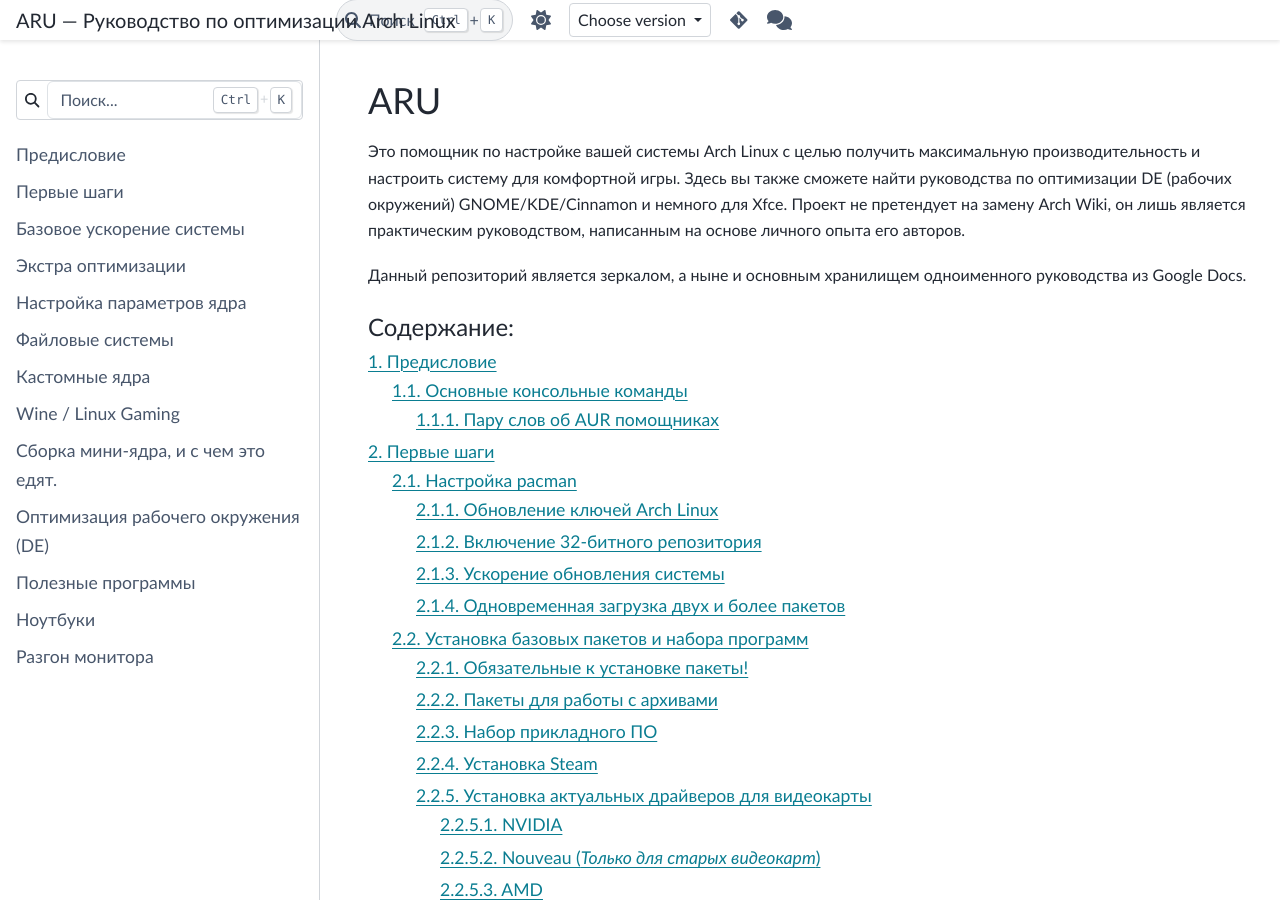
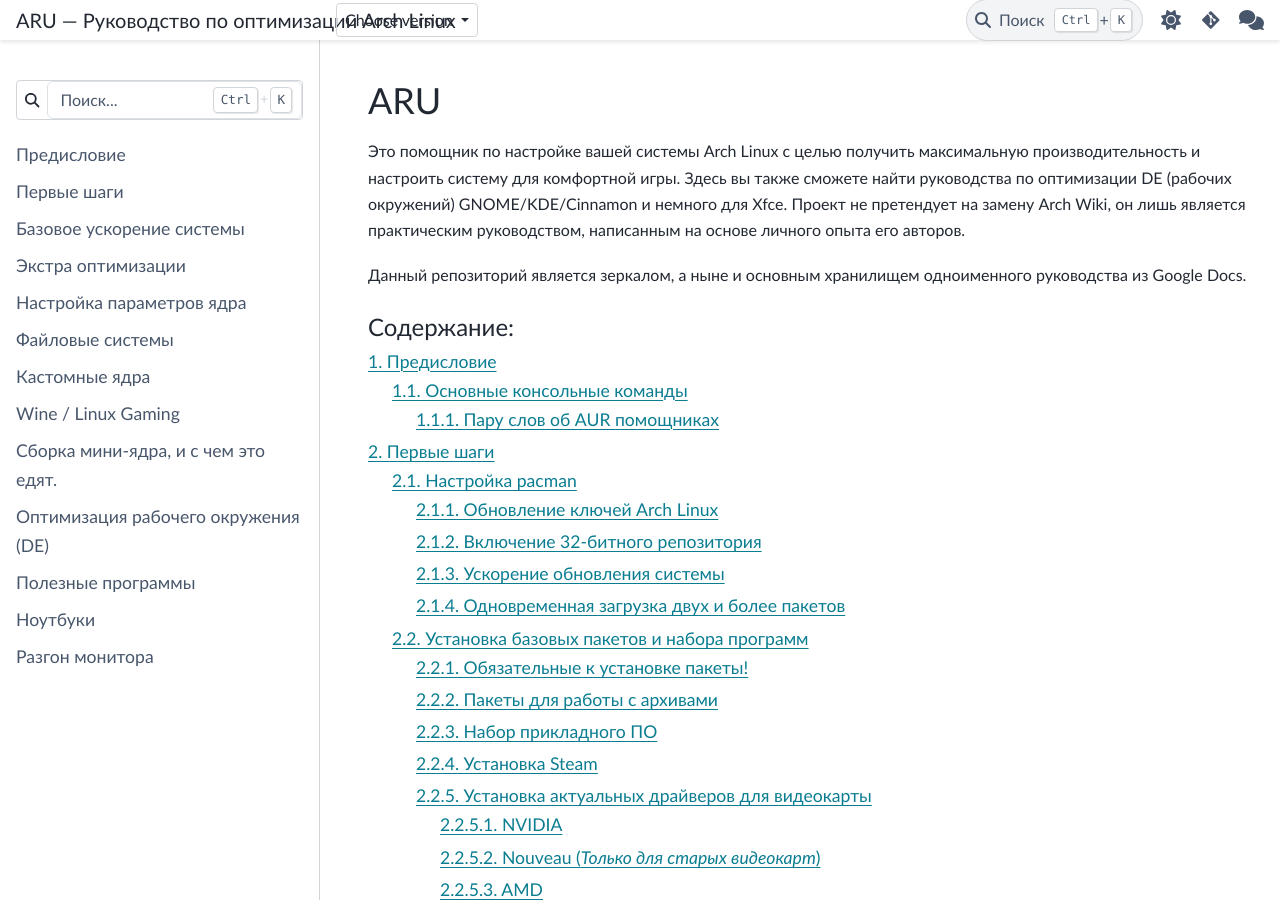
Before and after one commit to ventureoo/ARU, a Sphinx documentation site: the page built from docs/index.rst, in a window 1280 px wide and 900 px high. Built offline with Sphinx 7.4.7 and the PyData theme 0.15.4, drawn with Linux system fonts in a browser that asks for light colours; some of the changed lines change nothing that is shown.

Commit message:
sphinx: Header fix

```diff
--- a/docs/conf.py
+++ b/docs/conf.py
@@ -74,9 +74,8 @@
 
 html_theme_options = {
     "header_links_before_dropdown": 9999,
-    "navbar_center": [],
-    "navbar_end": [ "theme-switcher", "version-switcher", "navbar-icon-links" ],
     "navbar_align": "content",
+    "navbar_center": ["version-switcher"],
     # Edit button disabled after migrating from GitHub
     "use_edit_page_button": False,
     "secondary_sidebar_items": ["page-toc"],
```
